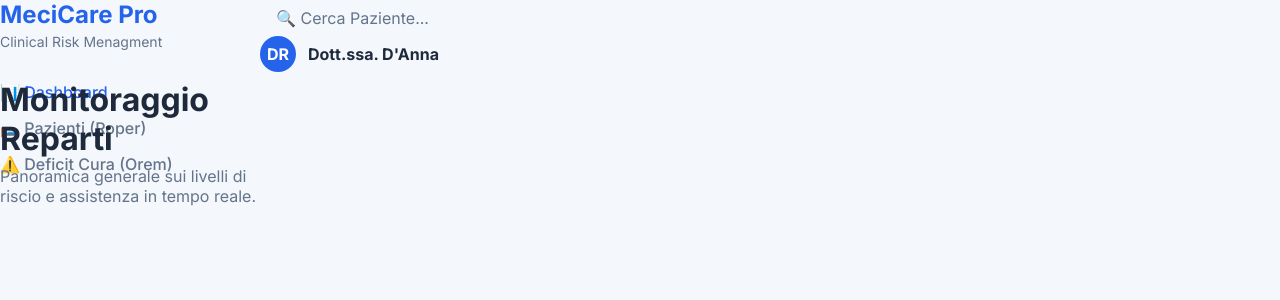
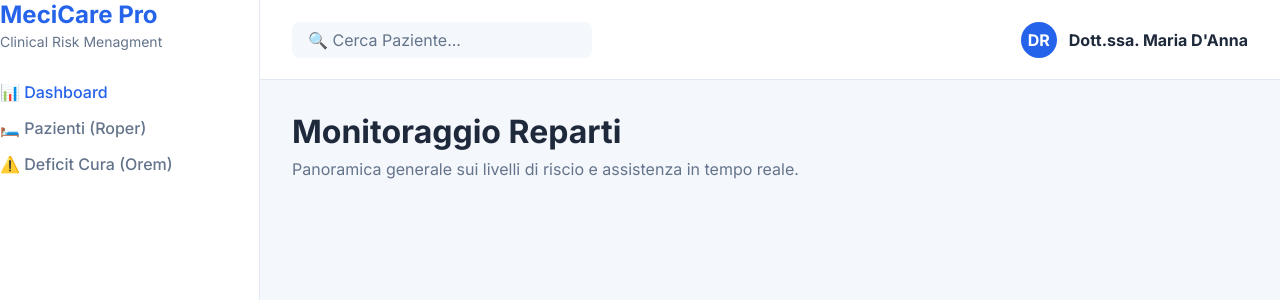
Before and after one commit to GennaroBuonomo/medicare-dashboard, a React (Vite) app: page / in a window 1280 px wide. Shown: the top 300 px of the page. Built offline with nearby package versions, Linux system fonts and the light colour scheme.

Commit message:
Update doctor name in header and refine CSS formatting

```diff
--- a/src/App.css
+++ b/src/App.css
@@ -1,19 +1,19 @@
 @import url('https://fonts.googleapis.com/css2?family=Inter:wght@300;400;500;600;700&display=swap');
 
-*{
+* {
   margin: 0;
   padding: 0;
   box-sizing: border-box;
 }
 
-body{
+body {
   font-family: 'Inter', sans-serif;
   background-color: #f4f7fb;
   color: #1e293b;
 }
 
 /* GRIGLIA MASTER */
-.dashboard-layout{
+.dashboard-layout {
   display: grid;
   grid-template-columns: 260px 1fr;
   grid-template-rows: 80px 1fr;
@@ -23,3 +23,25 @@ body{
    height: 100vh;
    overflow: hidden;
 }
+
+.sidebar {
+ grid-area: sidebar;
+ background-color: #ffffff;
+ border-right: 1px solid #e2e8f0;
+}
+
+.top-header {
+  grid-area: header;
+  background-color: #ffffff;
+  border-bottom: 1px solid #e2e8f0;
+  padding: 0 32px;
+  display: flex;
+  align-items: center;
+  justify-content: space-between;
+}
+
+.main-content {
+ grid-area: main;
+ padding: 32px;
+ overflow-y: auto;
+}
--- a/src/App.jsx
+++ b/src/App.jsx
@@ -28,7 +28,7 @@ function App() {
           <div style={{ width: '36px', height: '36px', borderRadius: '50%', backgroundColor: '#2563eb', color: 'white', display: 'flex', alignItems: 'center', justifyContent: 'center', fontWeight: 'bold' }}>
             DR
           </div>
-          <p><strong>Dott.ssa. D'Anna</strong></p>
+          <p><strong>Dott.ssa. Maria D'Anna</strong></p>
         </div>
          </header>
            {/* AREA DATI CENTRALE */}
```
